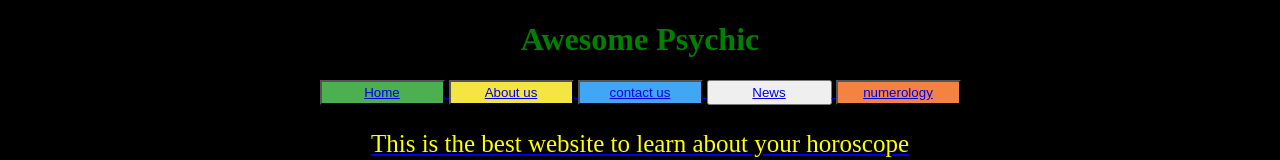
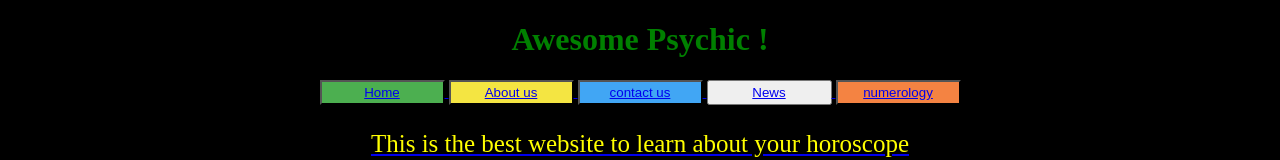
Before and after one commit to bmanandhar/zodiacRepo, a plain HTML site: page index.html in a window 1280 px wide. Shown: the top 160 px of the page. Drawn offline with Linux system fonts and the light colour scheme.

Commit message:
a slight change has been made

```diff
--- a/index.html
+++ b/index.html
@@ -6,7 +6,7 @@
     </head>
     <body>
         <header>
-            <h1>Awesome Psychic</h1>
+            <h1>Awesome Psychic !</h1>
             <nav>
                 <button class="button" id="btn-inde"><a href="index.html">Home</button>
                 <button class="button" id="btn-abou"><a href="about.html">About us</button>
```
